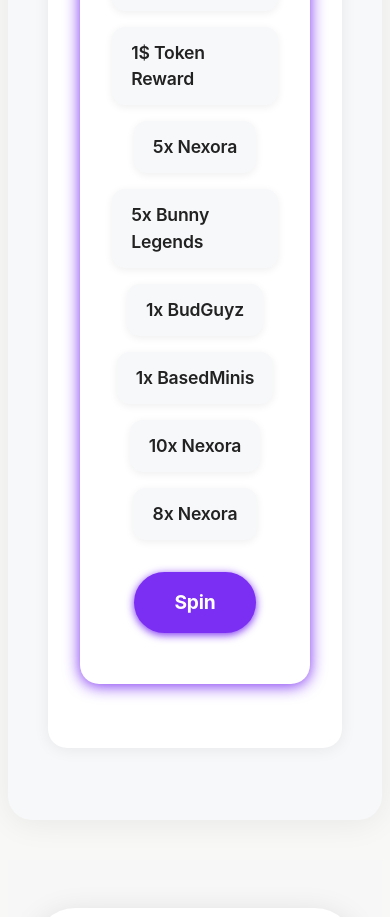
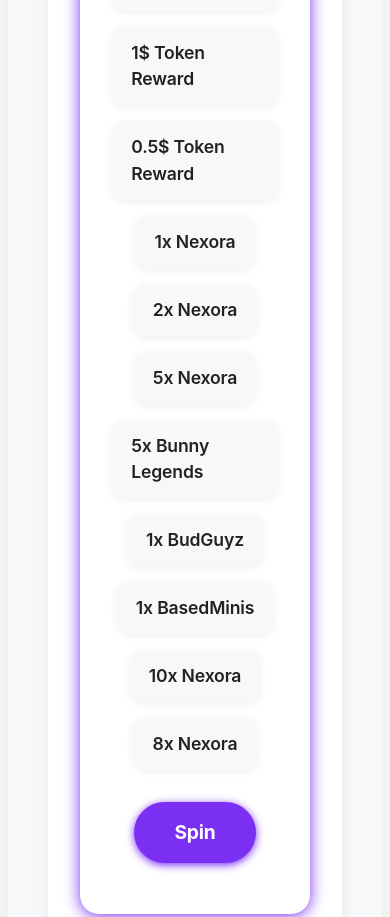
Before and after one commit to nerdyfiroz/nexora-base, a Next.js app: page / in a window 390 px wide. Shown: the part 4320-5237 px from the top of the page. Built offline with nearby package versions, Linux system fonts and the light colour scheme.

Commit message:
feat: add 1x Nexora, 2x Nexora, and 0.5$ Token Reward to spin rewards (mobile & desktop)

```diff
--- a/src/app/SpinDemoBox.js
+++ b/src/app/SpinDemoBox.js
@@ -1,8 +1,11 @@
 import React, { useState } from "react";
 
-const rewards = [
+export const rewards = [
   "5$ Token Reward",
   "1$ Token Reward",
+  "0.5$ Token Reward",
+  "1x Nexora",
+  "2x Nexora",
   "5x Nexora",
   "5x Bunny Legends",
   "1x BudGuyz",
@@ -11,7 +14,7 @@ const rewards = [
   "8x Nexora"
 ];
 
-function getRandomReward() {
+export function getRandomReward() {
   return rewards[Math.floor(Math.random() * rewards.length)];
 }
 
```
